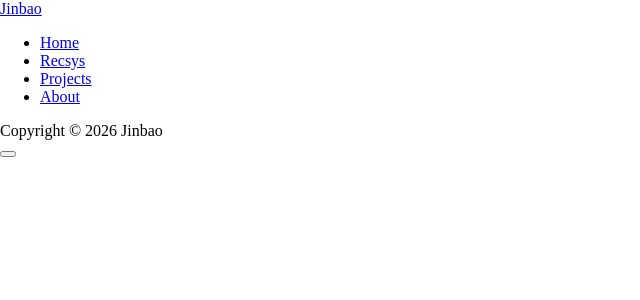
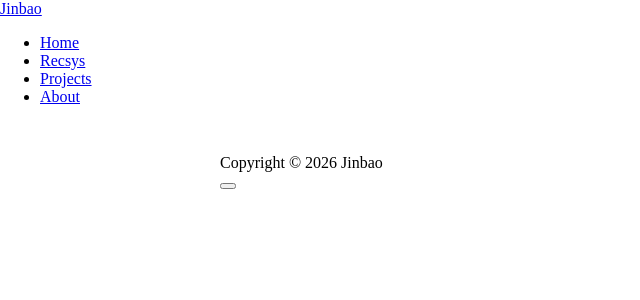
Before and after one commit to JinbaoWeb/jinbaoweb.github.io, a Jekyll site: the page built from index.md, in a window 1280 px wide. Shown: the top 300 px of the page, without its empty margins (0-640 px from the left). Built offline with Jekyll 4.4.1, drawn with Linux system fonts in a browser that asks for light colours.

Commit message:
Update style.css

```diff
--- a/assets/css/style.css
+++ b/assets/css/style.css
@@ -2,3 +2,22 @@ body {
     font-family: "Times New Roman", Times, serif;
     margin: 0;
 }
+@media screen and (min-width: 64em) {
+    .main-content {
+        max-width: 840px;
+        margin: 0 auto;
+        padding: 2rem 1rem;
+    }
+}
+
+@media screen and (min-width: 42em) and (max-width: 64em) {
+    .main-content {
+        padding: 2rem 1rem;
+    }
+}
+
+@media screen and (max-width: 42em) {
+    .main-content {
+        padding: 2rem 1rem;
+    }
+}
```
